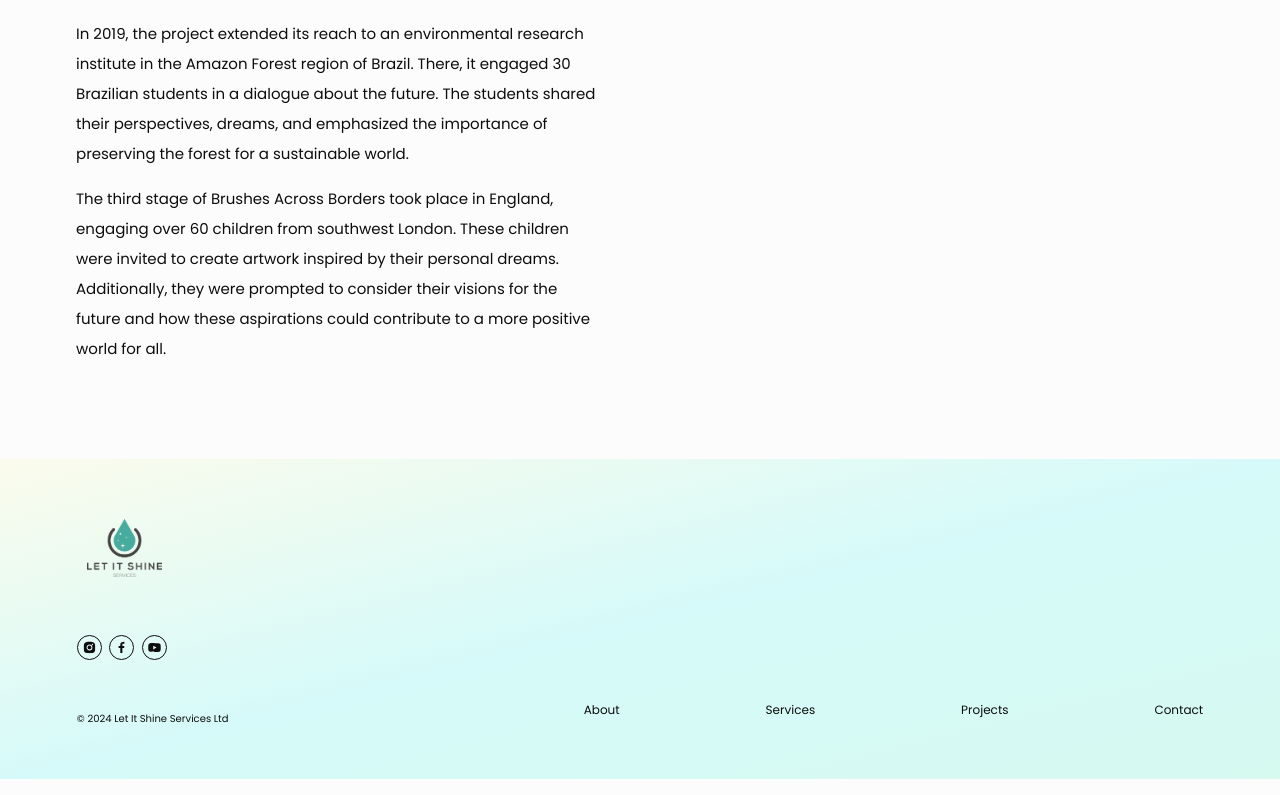
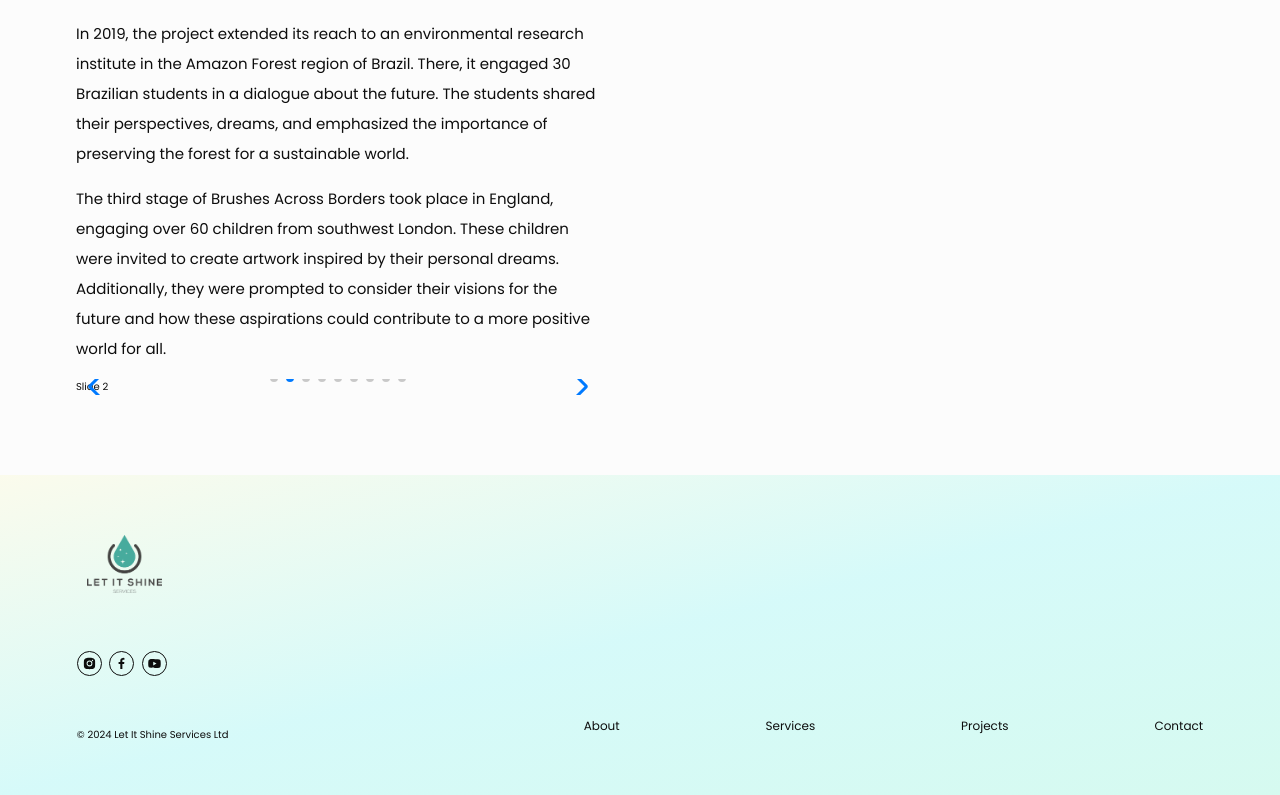
Before and after one commit to rodrigodelascio/let-it-shine, a React (Create React App) app: page /projects in a window 1280 px wide. Shown: the part 986-1781 px from the top of the page. Built offline with nearby package versions, Linux system fonts and the light colour scheme.

Commit message:
add swiper slider

```diff
--- a/package.json
+++ b/package.json
@@ -12,6 +12,7 @@
     "react-icons": "^5.0.1",
     "react-router-dom": "^6.21.3",
     "react-scripts": "5.0.1",
+    "swiper": "^11.0.7",
     "web-vitals": "^2.1.4"
   },
   "scripts": {
--- a/src/components/projectsPage/projectSection/ProjectSection.js
+++ b/src/components/projectsPage/projectSection/ProjectSection.js
@@ -1,5 +1,10 @@
 import styles from "./ProjectSection.module.css";
 import { BsDashLg } from "react-icons/bs";
+import { Swiper, SwiperSlide } from "swiper/react";
+import "swiper/css";
+import "swiper/css/pagination";
+import "swiper/css/navigation";
+import { Autoplay, Pagination, Navigation } from "swiper/modules";
 const ProjectSection = () => {
   return (
     <div>
@@ -43,8 +48,36 @@
               </div>
             </div>
           </div>
+
+          <div className={styles["project-image-container"]}>
+            <div>
+              <Swiper
+                spaceBetween={30}
+                centeredSlides={true}
+                autoplay={{
+                  delay: 3000,
+                  disableOnInteraction: false,
+                }}
+                pagination={{
+                  clickable: true,
+                }}
+                navigation={true}
+                modules={[Autoplay, Pagination, Navigation]}
+                className="mySwiper"
+              >
+                <SwiperSlide>Slide 1</SwiperSlide>
+                <SwiperSlide>Slide 2</SwiperSlide>
+                <SwiperSlide>Slide 3</SwiperSlide>
+                <SwiperSlide>Slide 4</SwiperSlide>
+                <SwiperSlide>Slide 5</SwiperSlide>
+                <SwiperSlide>Slide 6</SwiperSlide>
+                <SwiperSlide>Slide 7</SwiperSlide>
+                <SwiperSlide>Slide 8</SwiperSlide>
+                <SwiperSlide>Slide 9</SwiperSlide>
+              </Swiper>
+            </div>
+          </div>
         </div>
-        <div className={styles["project-image-container"]}></div>
       </div>
     </div>
   );
```
Also changed, not shown: 1 other file (tests, documents, lock files or other folders).
